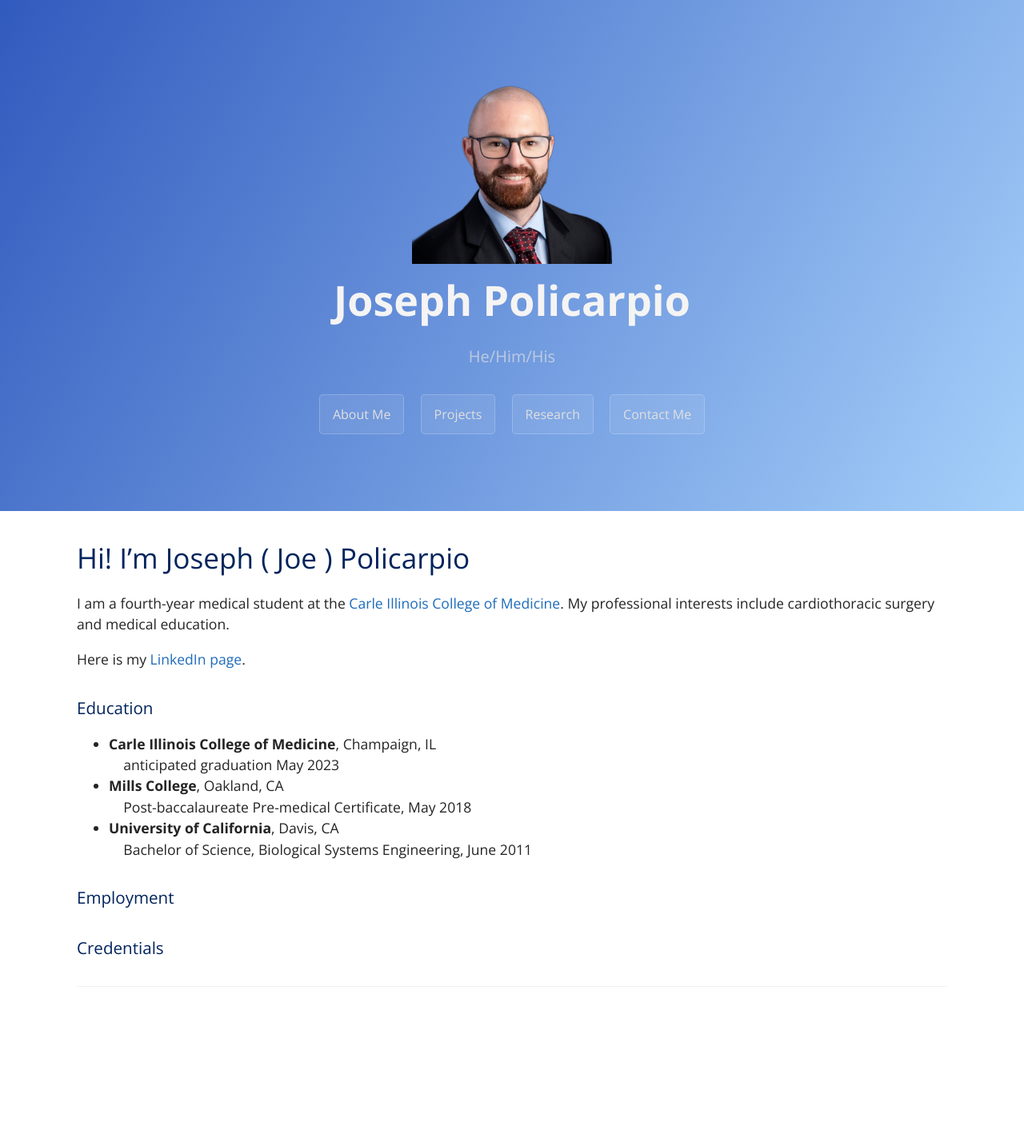
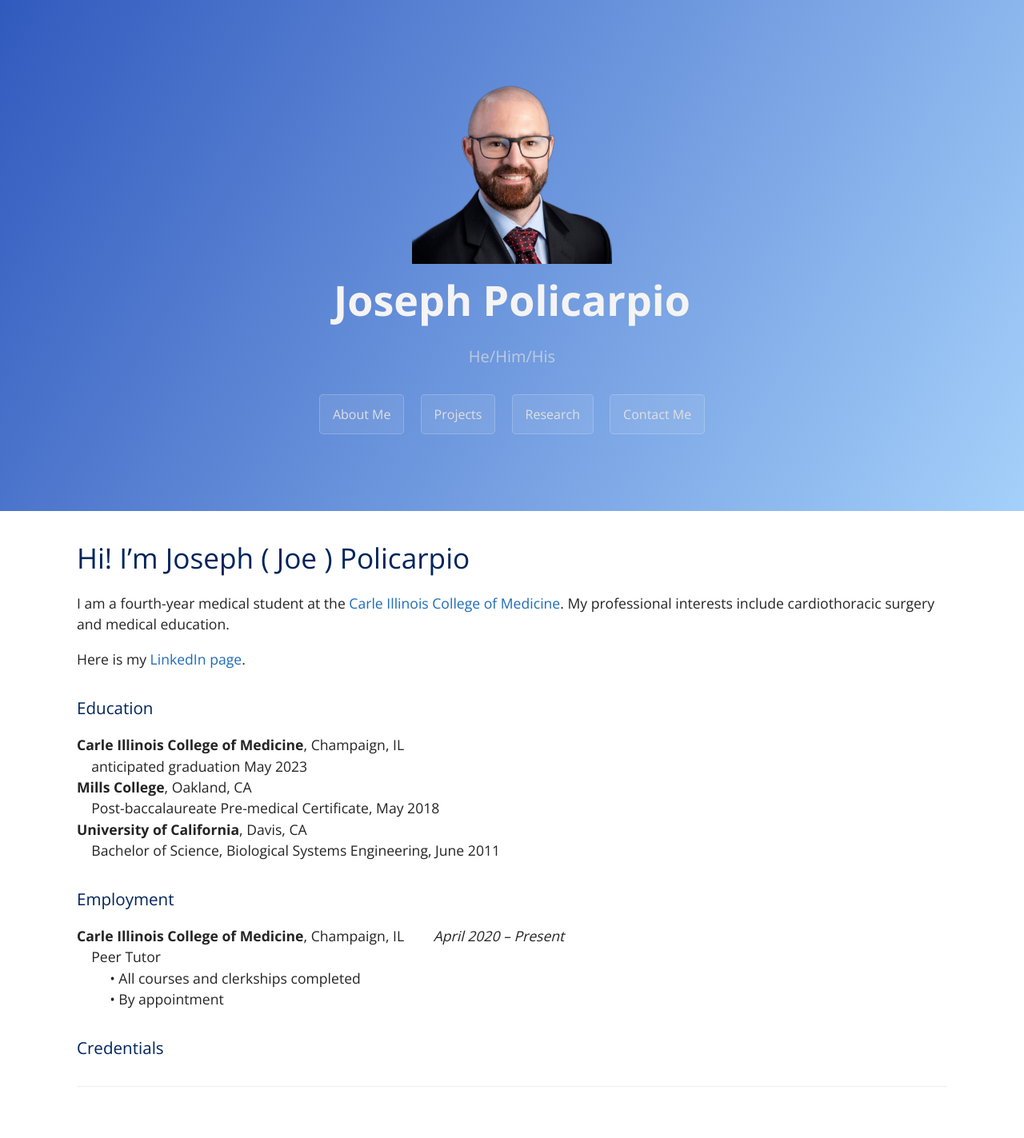
Before and after one commit to jopeo/joepo, a Jekyll site: the page built from index.md, in a window 1280 px wide. Shown: the whole page at 80% size. Built offline with Jekyll 4.4.1, drawn with Linux system fonts in a browser that asks for light colours; before the commit the page ends 1298 px from its top, so only the background shows below that.

Commit message:
09072022 1216

```diff
--- a/index.md
+++ b/index.md
@@ -12,13 +12,23 @@ My professional interests include cardiothoracic surgery and medical education.
 Here is my [LinkedIn page](https://www.linkedin.com/in/joseph-policarpio){:target="_blank"}.
 
 ### Education
-- **Carle Illinois College of Medicine**, Champaign, IL
+**Carle Illinois College of Medicine**, Champaign, IL
   <br>&nbsp;&nbsp;&nbsp;&nbsp;anticipated graduation May 2023
-- **Mills College**, Oakland, CA
+<br>
+**Mills College**, Oakland, CA
   <br>&nbsp;&nbsp;&nbsp;&nbsp;Post-baccalaureate Pre-medical Certificate, May 2018
-- **University of California**, Davis, CA
+<br>
+**University of California**, Davis, CA
   <br>&nbsp;&nbsp;&nbsp;&nbsp;Bachelor of Science, Biological Systems Engineering, June 2011
 
 ### Employment
+**Carle Illinois College of Medicine**, Champaign, IL&nbsp;&nbsp;&nbsp;&nbsp;&nbsp;&nbsp;&nbsp;&nbsp;*April 2020 – Present*
+<br>&nbsp;&nbsp;&nbsp;&nbsp;Peer Tutor
+<br>&nbsp;&nbsp;&nbsp;&nbsp;&nbsp;&nbsp;&nbsp;&nbsp; • All courses and clerkships completed
+<br>&nbsp;&nbsp;&nbsp;&nbsp;&nbsp;&nbsp;&nbsp;&nbsp; • By appointment
+
+
+
+[comment]: <> (<div style="text-align: right">April 2020 – Present</div>)
 
 ### Credentials
```
